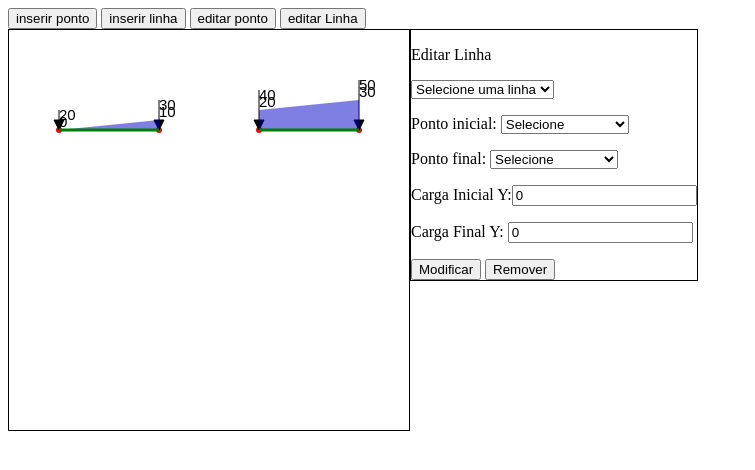
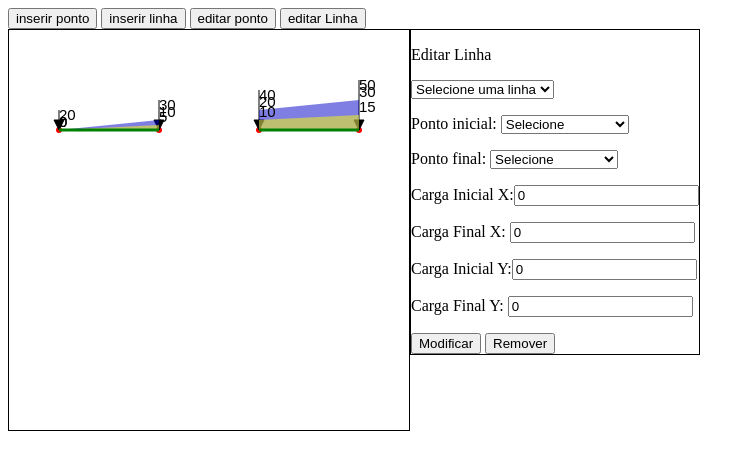
Before and after one commit to leirton52/structural_analysis, a website: page src/index.html in a window 1280 px wide. Both pictures are taken after a click on the button "editar Linha". Shown: the whole page, without its empty margins (0-755 px from the left). Drawn offline with Linux system fonts and the light colour scheme.

Commit message:
adicionando carregamentos distribuídos horizontais

```diff
--- a/src/index.html
+++ b/src/index.html
@@ -39,6 +39,8 @@
                      <p>Ponto final: <select class="selectNode" name="node2ForLine" id="node2ForLine">
                         <option>Selecione</option>
                      </select></p>
+                     <p>Carga Inicial X:<input type="Number" id="cargaInicioX" value="0"></p>
+                     <p>Carga Final X: <input type="Number" id="cargaFimX" value="0"></p>
                      <p>Carga Inicial Y:<input type="Number" id="cargaInicioY" value="0"></p>
                      <p>Carga Final Y: <input type="Number" id="cargaFimY" value="0"></p>
                      <p><input type="button" value="inserir" onclick="insertLine()"></p>
@@ -75,6 +77,8 @@
                     <p>Ponto final: <select class="selectNode" name="node2ForLineEdtion" id="node2ForLineEdtion">
                         <option>Selecione</option>
                     </select></p>
+                    <p>Carga Inicial X:<input type="Number" id="cargaInicioEdtionX" value="0"></p>
+                    <p>Carga Final X: <input type="Number" id="cargaFimEdtionX" value="0"></p>
                     <p>Carga Inicial Y:<input type="Number" id="cargaInicioEdtionY" value="0"></p>
                     <p>Carga Final Y: <input type="Number" id="cargaFimEdtionY" value="0"></p>
                     <div display="flex">
--- a/src/script.js
+++ b/src/script.js
@@ -1,7 +1,7 @@
 let screen = document.getElementById('screen') //pegando o canvas do html
 let ctx = screen.getContext("2d") //pegando o contexto do canvas
 
-//seleção que guarda os nós criados
+//seleções que guarda os nós criados
 let node1ForLine = document.getElementById('node1ForLine')
 let node2ForLine = document.getElementById('node2ForLine')
 let nodeForEdtion = document.getElementById('nodeForEdtion')
@@ -22,7 +22,7 @@ function drawLine(line) {
     ctx.strokeStyle = "green"
     ctx.fillStyle = 'rgba(0,0,200, 0.5)'
 
-    //deseha a carga
+    //deseha a carga vertical (Y)
     ctx.beginPath()
     ctx.moveTo(line.node1.x, line.node1.y)
     ctx.lineTo(line.node1.x, line.node1.y-line.carga.cargaInicioY)
@@ -34,6 +34,20 @@ function drawLine(line) {
     ctx.font = '15px arial'
     ctx.fillText(`${line.carga.cargaInicioY}`, line.node1.x, line.node1.y-line.carga.cargaInicioY-3)
     ctx.fillText(`${line.carga.cargaFimY}`, line.node2.x, line.node2.y-line.carga.cargaFimY-3)
+
+    //deseha a carga horizontal (X)
+    ctx.fillStyle = 'rgba(255,255,0, 0.5)'
+    ctx.beginPath()
+    ctx.moveTo(line.node1.x, line.node1.y)
+    ctx.lineTo(line.node1.x, line.node1.y-line.carga.cargaInicioX)
+    ctx.lineTo(line.node2.x, line.node2.y-line.carga.cargaFimX)
+    ctx.lineTo(line.node2.x, line.node2.y)
+    ctx.fill()
+
+    ctx.fillStyle = 'black'
+    ctx.font = '15px arial'
+    ctx.fillText(`${line.carga.cargaInicioX}`, line.node1.x, line.node1.y-line.carga.cargaInicioX-3)
+    ctx.fillText(`${line.carga.cargaFimX}`, line.node2.x, line.node2.y-line.carga.cargaFimX-3)
 
     //desenha a linha
     ctx.beginPath()
@@ -232,9 +246,14 @@ function insertLine(){
    if(node1.value == "Selecione" || node2.value == "Selecione"){
         window.alert('Selecione o ponto inicial e final')
    }else{
+       let cargaInicioX = document.getElementById('cargaInicioX')
+       let cargaFimX = document.getElementById('cargaFimX')
        let cargaInicioY = document.getElementById('cargaInicioY')
        let cargaFimY = document.getElementById('cargaFimY')
+
        carga = {
+            cargaInicioX: Number(cargaInicioX.value),
+            cargaFimX: Number(cargaFimX.value),
             cargaInicioY: Number(cargaInicioY.value),
             cargaFimY: Number(cargaFimY.value)
        }
@@ -280,17 +299,23 @@ nodeForEdtion.addEventListener('change', (event) => {
 })
 
 //coloca valores nos elementos da edição de uma Linha
+let cargaInicioEdtionX = document.getElementById("cargaInicioEdtionX")
+let cargaFimEdtionX = document.getElementById("cargaFimEdtionX")
 let cargaInicioEdtionY = document.getElementById("cargaInicioEdtionY")
 let cargaFimEdtionY = document.getElementById("cargaFimEdtionY")
 lineForEdtion.addEventListener('change', (event) => {
     if(lineForEdtion.value == "Selecione uma linha"){
         node1ForLineEdtion.value = 'Selecione'
         node2ForLineEdtion.value = 'Selecione'
+        cargaInicioEdtionX.value = null
+        cargaFimEdtionX.value = null
         cargaInicioEdtionY.value = null
         cargaFimEdtionY.value = null
     }else{
         node1ForLineEdtion.value = nodes.indexOf(lines[lineForEdtion.value].node1)
         node2ForLineEdtion.value = nodes.indexOf(lines[lineForEdtion.value].node2)
+        cargaInicioEdtionX.value = lines[lineForEdtion.value].carga.cargaInicioX
+        cargaFimEdtionX.value = lines[lineForEdtion.value].carga.cargaFimX
         cargaInicioEdtionY.value = lines[lineForEdtion.value].carga.cargaInicioY
         cargaFimEdtionY.value = lines[lineForEdtion.value].carga.cargaFimY
     }
@@ -355,6 +380,8 @@ function edtiLine(){
     //modifica as propriedades da linha
     lines[lineForEdtion.value].node1 = nodes[node1ForLineEdtion.value]
     lines[lineForEdtion.value].node2 = nodes[node2ForLineEdtion.value]
+    lines[lineForEdtion.value].carga.cargaInicioX = Number(cargaInicioEdtionX.value)
+    lines[lineForEdtion.value].carga.cargaFimX = Number(cargaFimEdtionX.value)
     lines[lineForEdtion.value].carga.cargaInicioY = Number(cargaInicioEdtionY.value)
     lines[lineForEdtion.value].carga.cargaFimY = Number(cargaFimEdtionY.value)
 
@@ -483,6 +510,8 @@ function removeLine() {
         lineForEdtion.value = "Selecione uma linha"
         node1ForLineEdtion.value = 'Selecione'
         node2ForLineEdtion.value = 'Selecione'
+        cargaInicioEdtionX.value = 0
+        cargaFimEdtionX.value = 0
         cargaInicioEdtionY.value = 0
         cargaFimEdtionY.value = 0
     }
@@ -539,11 +568,15 @@ for(i=1; i<=4; i++){
     if(i%2 != 0){
         let node1 = document.getElementById("node1ForLine")
         let node2 = document.getElementById("node2ForLine")
+        let cargaInicioX = document.getElementById('cargaInicioX')
+        let cargaFimX = document.getElementById('cargaFimX')
         let cargaInicioY = document.getElementById('cargaInicioY')
         let cargaFimY = document.getElementById('cargaFimY')
 
         node1.value = i-1
         node2.value = i
+        cargaInicioX.value = (i-1)*5
+        cargaFimX.value = i*5
         cargaInicioY.value = (i-1)*10
         cargaFimY.value = i*10
 
```
